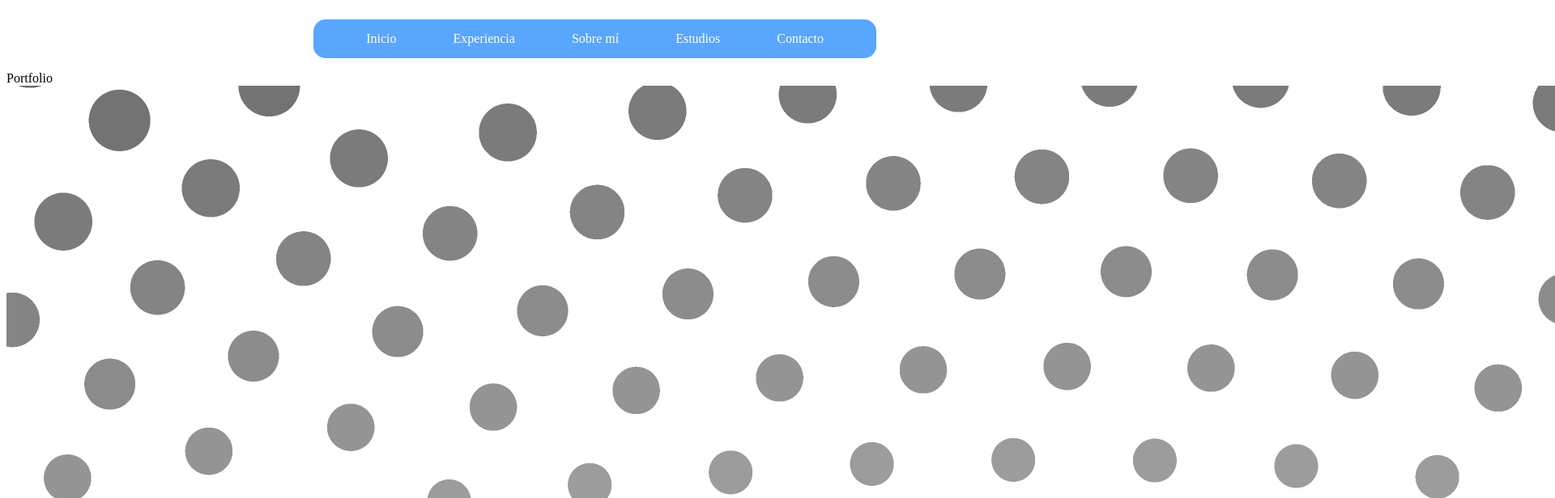
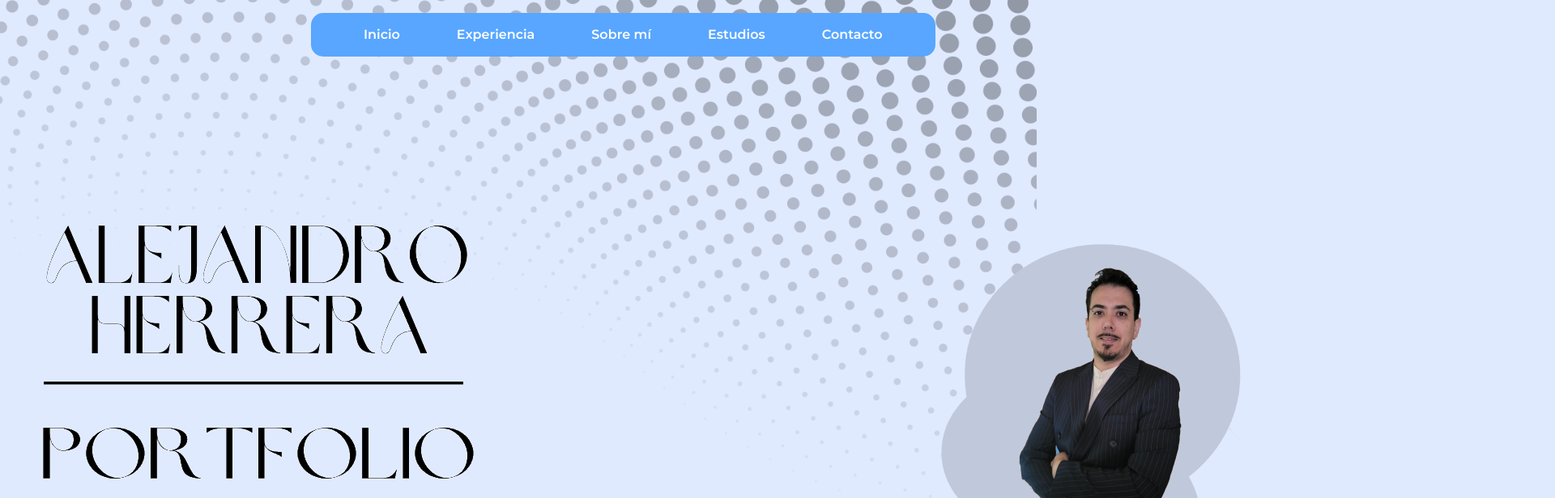
Before and after one commit to yumlyDev/cv, a React (Vite) app: page / in a window 1280 px wide. Shown: the top 616 px of the page at 81% size, 1920 px wide, since content can reach past the window. Built offline with nearby package versions, Linux system fonts and the light colour scheme.

Commit message:
ajustes globales

```diff
--- a/src/styles/App.css
+++ b/src/styles/App.css
@@ -71,11 +71,103 @@
 ********* Estilos de PC ******************
 ******************************************/
 @media (min-width: 1025px) {
-  /*
-*Experiencia
-*/
+  html,
+  body {
+    height: 100%;
+    width: 100%;
+    margin: 0;
+    background: #e0eaff;
+    font-family: Montserrat;
+    line-height: 1.5;
+    font-weight: 600;
+    overflow: hidden;
+  }
+  .patron {
+    position: absolute; /* encima de todo */
+    top: 0;
+    left: 0;
+    width: 100%;
+    height: 100%; /* cubrir toda la pantalla */
+    top: -25px;
+    opacity: 0.4;
+    z-index: 0; /* debajo de todo */
+  }
+  .patronimagen {
+    width: 100%;
+    height: 100%;
+    object-fit: cover;
+    display: block;
+    z-index: 0; /* debajo de todo */
+  }
+}
+.fotonombre {
+  position: absolute;
+  margin-top: 10%;
+  text-align: center;
+  right: 50%;
+  top: 10%;
+}
+.bloquefondo {
+  position: absolute;
+}
+.fondo {
+  /*foto mia portada*/
+  position: relative;
+  height: 512px;
+  width: 512px;
+  margin-top: 40%;
+  left: 200%;
+}
 
-  .resumen {
+@media (max-width: 768px) {
+  html,
+  body {
+    height: 100%;
+    width: 100%;
+    margin: 0;
+    background: #e0eaff;
+    font-family: Montserrat;
+    line-height: 1.5;
+    font-weight: 600;
+    overflow: hidden;
+  }
+  .patron {
+    position: absolute; /* encima de todo */
+    top: 0;
+    left: 0;
+    width: 100%;
+    height: 100%; /* cubrir toda la pantalla */
+    top: -25px;
+    opacity: 0.4;
+    z-index: 0; /* debajo de todo */
+  }
+  .patronimagen {
+    width: 100%;
+    height: 100%;
+    object-fit: cover;
+    display: block;
+    z-index: 0; /* debajo de todo */
+  }
+}
+.fotonombre {
+  position: absolute;
+  margin-top: 10%;
+  text-align: center;
+  right: 50%;
+  top: 10%;
+}
+.bloquefondo {
+  position: absolute;
+}
+.fondo {
+  /*foto mia portada*/
+  position: relative;
+  height: 512px;
+  width: 512px;
+  margin-top: 40%;
+  left: 200%;
+}
+pero luego los estilos del contenido /home/lopo/Escritorio/proyectos/cv/src/styles/App.css /* *Experiencia */ .resumen {
   background-color: #c0c9db;
   text-align: center;
   margin-left: 20%;
@@ -101,24 +193,16 @@
   transition: background-color 0.3s ease, color 0.3s ease; /* animación */
   cursor: pointer;
   color: black; /* texto inicial */
-  }
-
-  /* Hover para ambos */
+} /* Hover para ambos */
 .title1:hover,
 .title2:hover {
   background-color: #0f3781; /* fondo hover */
   color: white; /* texto hover */
-  }
-
-  /* Asegura que los hijos no tengan fondo que tape el hover */
+} /* Asegura que los hijos no tengan fondo que tape el hover */
 .title1 > *,
 .title2 > * {
   background: transparent;
-  }
-
-  /*
-*Acerca de
-*/
+} /* *Acerca de */
 .descripcion {
   max-width: 900px;
   margin: 5% auto;
@@ -131,7 +215,6 @@
   font-family: Montserrat, sans-serif;
   padding: 5% 10%;
 }
-
 .descripcion {
   position: relative;
   z-index: 1;
@@ -140,16 +223,45 @@
   color: #1a1a1a;
   line-height: 1.6;
 }
-
 .descripcion ul {
   margin-left: 1.5rem;
   margin-bottom: 1rem;
 }
-
 @media (min-width: 1025px) {
   .descripcion {
     column-count: 2;
     column-gap: 2rem;
   }
 }
+/*
+*Experiencia
+*/
+
+.resumen {
+  background-color: #c0c9db;
+  text-align: center;
+  margin-left: 20%;
+  margin-right: 20%;
+  margin-top: 15%;
+  border-radius: 15px;
+  padding: 2%;
+  border: 1px solid black;
+  box-shadow: 3px 3px 15px 3px black;
 }
+.title1,
+.title2 {
+  display: grid;
+  background-color: #c0c9db;
+  margin-top: 20px;
+  width: 40%; /* o el ancho que tú quieras */
+  margin-left: auto;
+  margin-right: auto;
+  padding: 10px;
+  border-radius: 10px;
+  border: 1px solid black;
+  box-shadow: 3px 0px 15px 1px black;
+}
+.title1:hover,
+.title2:hover {
+  background-color: #0f3781;
+}
```
Lines whose indentation alone changed are shown as unchanged.
